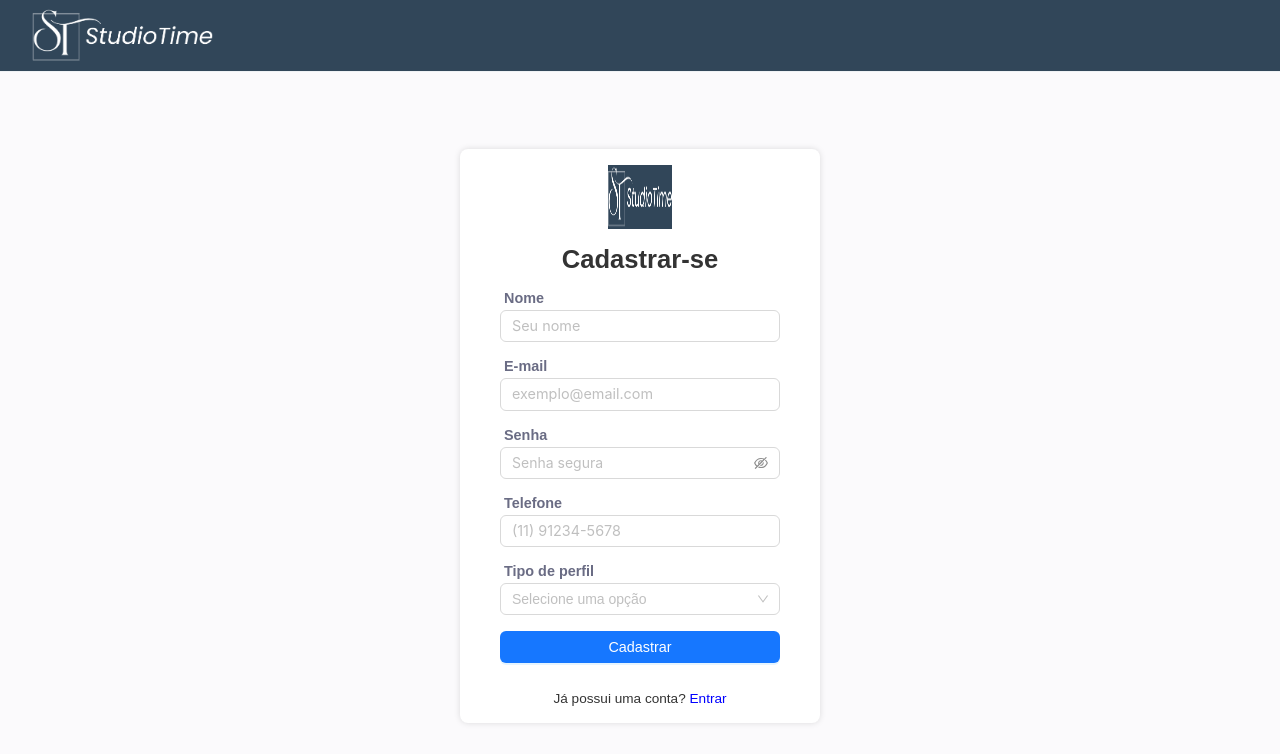
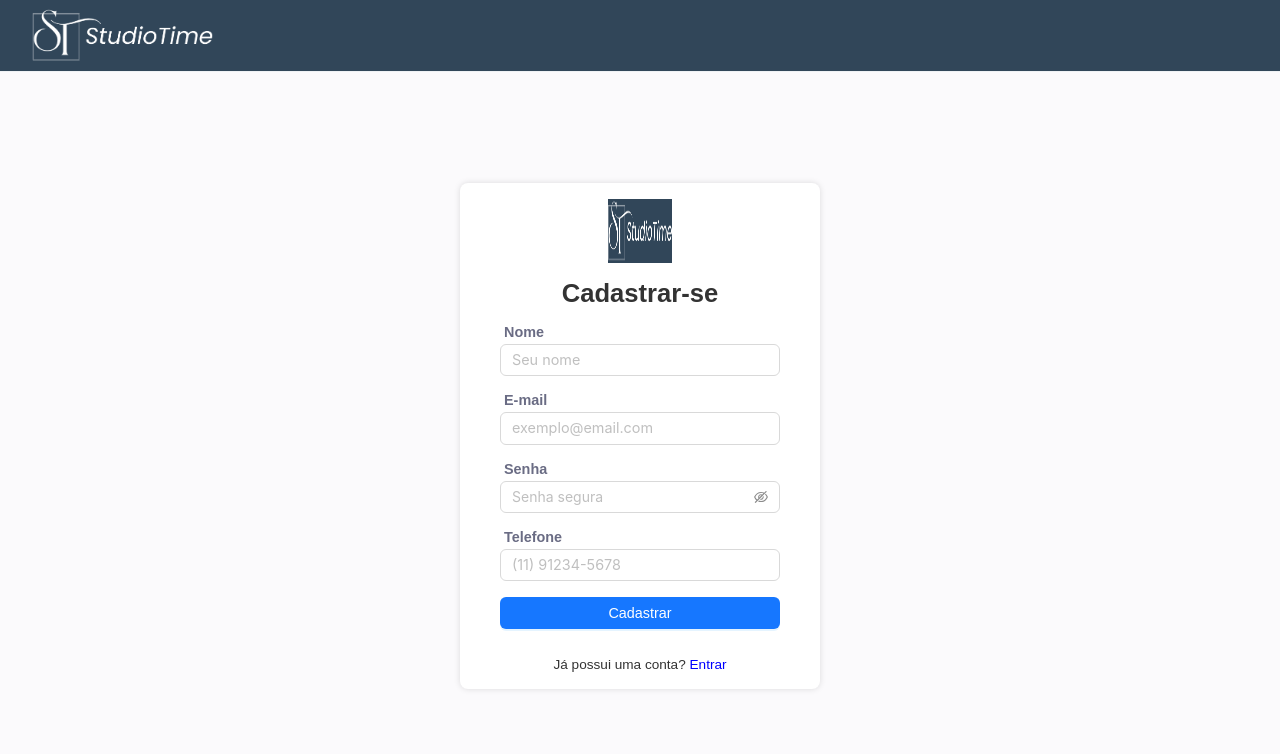
Before and after one commit to victorgpd/StudioTime, a React (Vite) app: page /register in a window 1280 px wide. Shown: the top 754 px of the page. Built offline with nearby package versions, Linux system fonts and the light colour scheme.

Commit message:
adicionando função de cadastro

```diff
--- a/src/enums/types.ts
+++ b/src/enums/types.ts
@@ -1,5 +1,5 @@
 export interface IUser {
-  uid: string;
+  uid?: string;
   name: string;
   email: string;
   phone: string;
--- a/src/pages/Register/index.tsx
+++ b/src/pages/Register/index.tsx
@@ -15,9 +15,9 @@ import {
   RegisterTextLoginLink,
   RegisterTitle,
 } from "./styles";
-import { Select } from "antd";
 import { useEffect, useState } from "react";
 import useTitle from "../../hooks/useTitle";
+import { useAuth } from "../../hooks/useAuth";
 
 const EMAIL_REGEX = /^[^\s@]+@[^\s@]+\.[^\s@]+$/;
 const PHONE_REGEX = /^\(?\d{2}\)?\s?\d{4,5}-?\d{4}$/;
@@ -31,15 +31,13 @@ const Register = () => {
     email: "",
     password: "",
     phone: "",
-    role: "",
   });
-
-  const [error, setError] = useState("");
-  const [loading, setLoading] = useState(false);
 
   const [isFormValid, setIsFormValid] = useState(false);
   const [wasSubmitted, setWasSubmitted] = useState(false);
   const [fieldErrors, setFieldErrors] = useState<Record<string, string>>({});
+
+  const { register, loading, error } = useAuth(navigate);
 
   useEffect(() => {
     const newErrors: Record<string, string> = {};
@@ -58,10 +56,6 @@ const Register = () => {
 
     if (!userInputs.phone || !PHONE_REGEX.test(userInputs.phone)) {
       newErrors.phone = "Telefone inválido. Ex: (11) 91234-5678";
-    }
-
-    if (!userInputs.role) {
-      newErrors.role = "Selecione o tipo de perfil.";
     }
 
     setFieldErrors(newErrors);
@@ -92,6 +86,8 @@ const Register = () => {
     setWasSubmitted(true);
 
     if (!isFormValid) return;
+
+    await register({ phone: userInputs.phone, name: userInputs.name, email: userInputs.email }, userInputs.password);
   };
 
   return (
@@ -145,22 +141,6 @@ const Register = () => {
             {wasSubmitted && fieldErrors.phone && <RegisterTextError>{fieldErrors.phone}</RegisterTextError>}
           </RegisterFormItem>
 
-          <RegisterFormItem>
-            <RegisterFormTitle htmlFor="role">Tipo de perfil</RegisterFormTitle>
-            <Select
-              style={{ width: "100%" }}
-              placeholder="Selecione uma opção"
-              value={userInputs.role || undefined}
-              onChange={(value) => setUserInputs({ ...userInputs, role: value })}
-              status={wasSubmitted && fieldErrors.role ? "error" : ""}
-              options={[
-                { label: "Fotógrafo", value: "photographer" },
-                { label: "Assistente", value: "assistant" },
-              ]}
-            />
-            {wasSubmitted && fieldErrors.role && <RegisterTextError>{fieldErrors.role}</RegisterTextError>}
-          </RegisterFormItem>
-
           <RegisterFormButton variant="solid" color="blue" htmlType="submit" loading={loading}>
             Cadastrar
           </RegisterFormButton>
```
